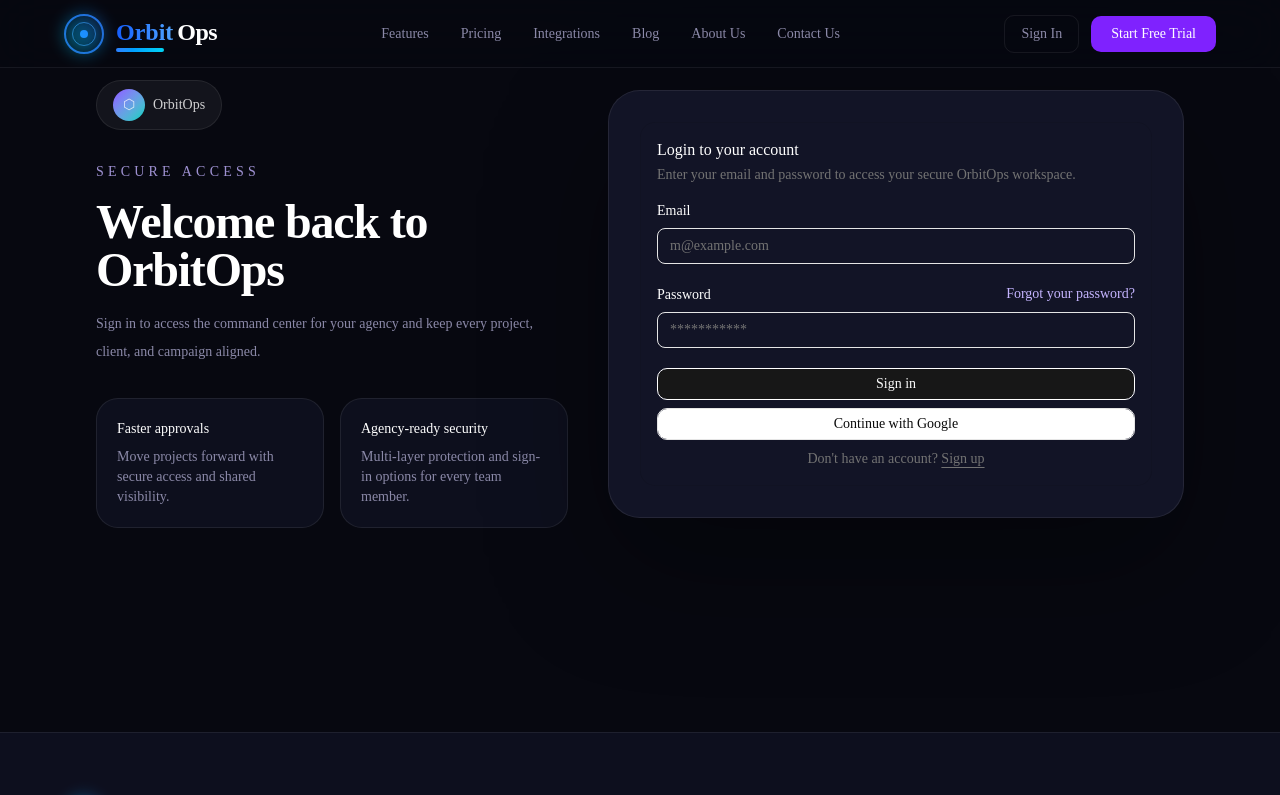
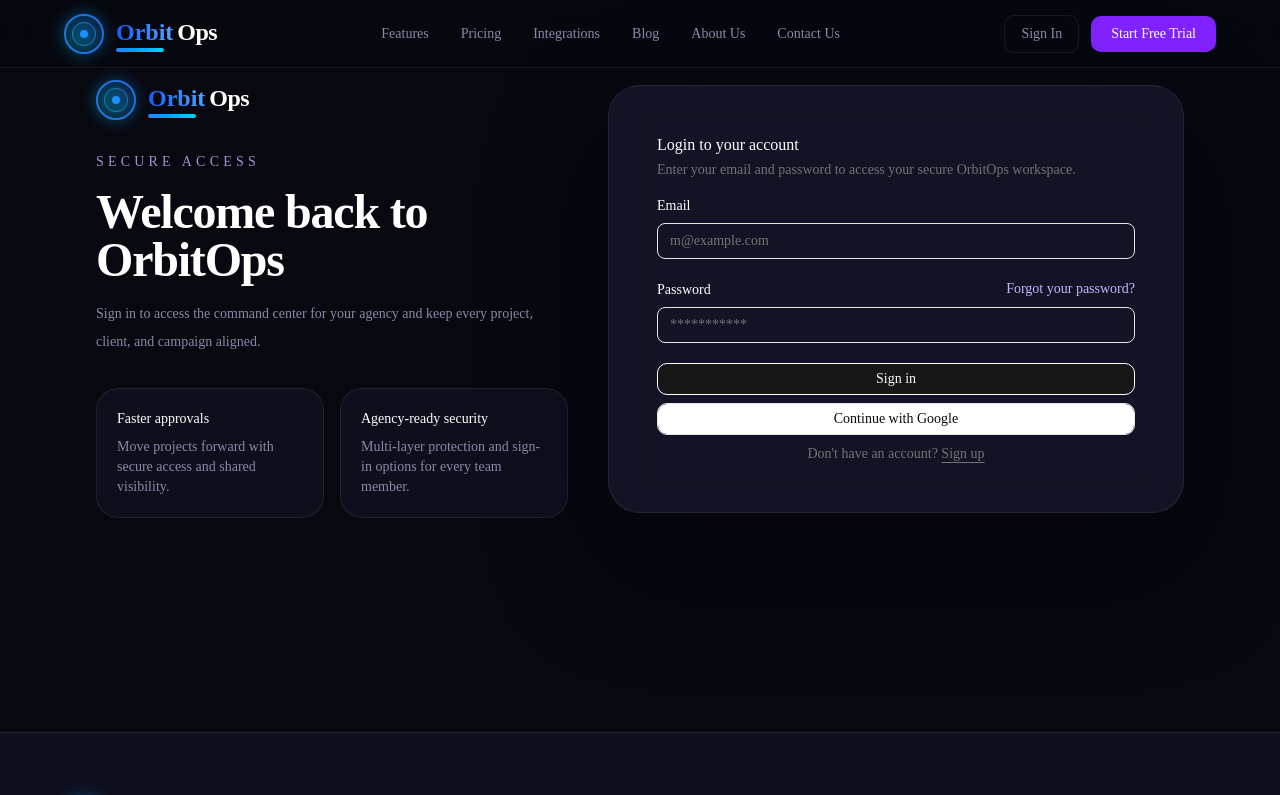
Before and after one commit to asif100a/orbit-ops-client, a Next.js app: page /sign-in in a window 1280 px wide. Shown: the top 795 px of the page. Built offline with nearby package versions, Linux system fonts and the light colour scheme.

Commit message:
refactor(auth): relocate AuthShell to modules directory
Move AuthShell from `components/auth/` to `components/modules/auth/` and update all authentication page imports to reflect the new directory structure.

```diff
--- a/app/(auth)/forgot-password/_page/ForgotPassword.tsx
+++ b/app/(auth)/forgot-password/_page/ForgotPassword.tsx
@@ -1,4 +1,4 @@
-import AuthShell from "@/components/auth/AuthShell";
+import AuthShell from "@/components/modules/auth/AuthShell";
 import { Button } from "@/components/ui/button";
 import {
   Card,
--- a/app/(auth)/otp-verify/_page/OtpVerify.tsx
+++ b/app/(auth)/otp-verify/_page/OtpVerify.tsx
@@ -1,4 +1,4 @@
-import AuthShell from "@/components/auth/AuthShell";
+import AuthShell from "@/components/modules/auth/AuthShell";
 import { Button } from "@/components/ui/button";
 import {
   Card,
--- a/app/(auth)/reset-password/_page/ResetPassword.tsx
+++ b/app/(auth)/reset-password/_page/ResetPassword.tsx
@@ -1,4 +1,4 @@
-import AuthShell from "@/components/auth/AuthShell";
+import AuthShell from "@/components/modules/auth/AuthShell";
 import { Button } from "@/components/ui/button";
 import {
   Card,
--- a/app/(auth)/sign-in/_page/SignIn.tsx
+++ b/app/(auth)/sign-in/_page/SignIn.tsx
@@ -1,4 +1,3 @@
-import AuthShell from "@/components/auth/AuthShell"
 import { cn } from "@/lib/utils"
 import { Button } from "@/components/ui/button"
 import {
@@ -15,6 +14,7 @@ import {
   FieldLabel,
 } from "@/components/ui/field"
 import { Input } from "@/components/ui/input"
+import AuthShell from "@/components/modules/auth/AuthShell";
 
 export default function SignIn() {
   return (
--- a/app/(auth)/sign-up/_page/SignUp.tsx
+++ b/app/(auth)/sign-up/_page/SignUp.tsx
@@ -1,4 +1,4 @@
-import AuthShell from "@/components/auth/AuthShell"
+import AuthShell from "@/components/modules/auth/AuthShell";
 import { Button } from "@/components/ui/button"
 import {
   Card,
--- a/components/auth/AuthShell.tsx
+++ b/components/modules/auth/AuthShell.tsx
@@ -1,11 +1,12 @@
-import type { ReactNode } from "react"
+import type { ReactNode } from "react";
+import Logo from "../Logo";
 
 type AuthShellProps = {
-  title: string
-  description: string
-  aside?: ReactNode
-  children: ReactNode
-}
+  title: string;
+  description: string;
+  aside?: ReactNode;
+  children: ReactNode;
+};
 
 export default function AuthShell({
   title,
@@ -16,12 +17,7 @@ export default function AuthShell({
   return (
     <div className="mx-auto flex w-full max-w-6xl flex-col gap-10 px-2 md:px-0 lg:flex-row lg:items-center">
       <div className="space-y-8 lg:max-w-xl">
-        <div className="inline-flex items-center gap-2 rounded-full border border-white/8 bg-white/5 px-4 py-2 text-sm text-white/80">
-          <span className="inline-flex h-8 w-8 items-center justify-center rounded-2xl bg-linear-to-br from-violet-500 to-teal-400 text-sm">
-            ⬡
-          </span>
-          OrbitOps
-        </div>
+        <Logo />
 
         <div className="space-y-4">
           <p className="text-sm uppercase tracking-[0.3em] text-violet-300/80">
@@ -33,12 +29,14 @@ export default function AuthShell({
           <p className="text-sm leading-7 text-[#8B89A8]">{description}</p>
         </div>
 
-        {aside ? <div className="grid gap-4 sm:grid-cols-2">{aside}</div> : null}
+        {aside ? (
+          <div className="grid gap-4 sm:grid-cols-2">{aside}</div>
+        ) : null}
       </div>
 
       <div className="w-full max-w-xl rounded-[2rem] border border-white/8 bg-[#131629]/95 p-8 shadow-[0_48px_120px_rgba(0,0,0,0.35)]">
         {children}
       </div>
     </div>
-  )
+  );
 }
```
